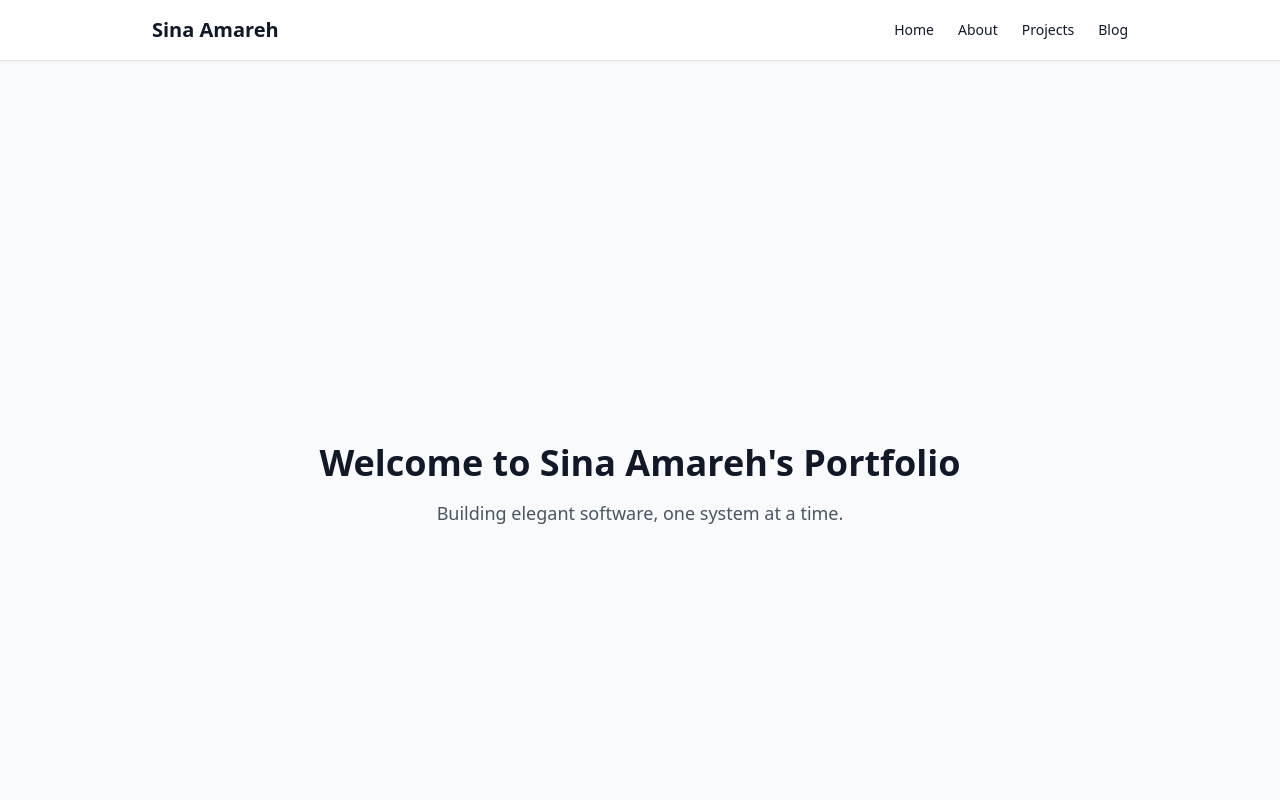
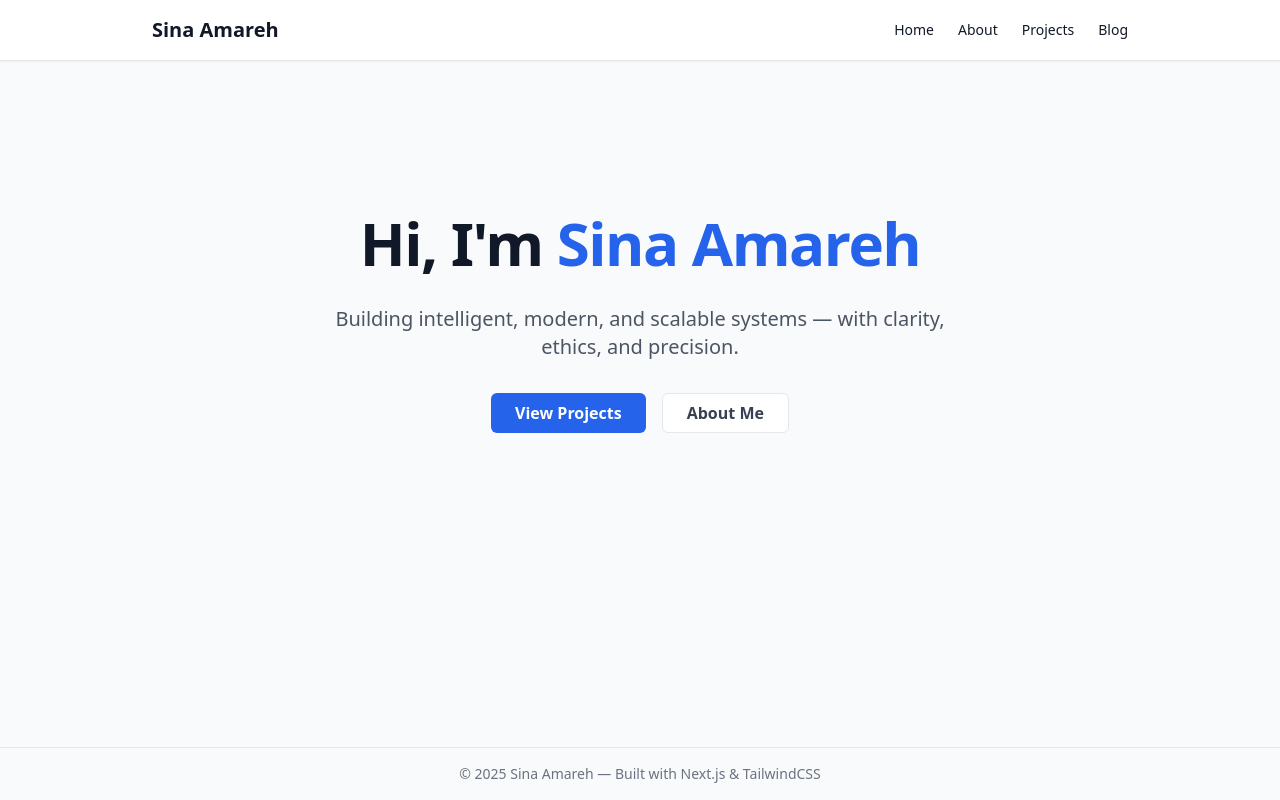
Before and after one commit to Sina-Amare/Portfolio, a Next.js app: page / in a window 1280 px wide. Shown: the top 800 px of the page. Built offline with nearby package versions, Linux system fonts and the light colour scheme.

Commit message:
feat(task-1.2): implemented Hero section with motion and brand identity

```diff
--- /dev/null
+++ b/app/(site)/components/Hero.tsx
@@ -0,0 +1,44 @@
+"use client";
+import { motion } from "framer-motion";
+import { Button } from "@/components/ui/button";
+import Link from "next/link";
+
+export default function Hero() {
+  return (
+    <section className="flex flex-col items-center justify-center text-center py-32 space-y-8">
+      <motion.h1
+        initial={{ opacity: 0, y: 40 }}
+        animate={{ opacity: 1, y: 0 }}
+        transition={{ duration: 0.6, ease: "easeOut" }}
+        className="text-5xl sm:text-6xl font-extrabold tracking-tight text-gray-900"
+      >
+        Hi, I'm <span className="text-blue-600">Sina Amareh</span>
+      </motion.h1>
+
+      <motion.p
+        initial={{ opacity: 0, y: 20 }}
+        animate={{ opacity: 1, y: 0 }}
+        transition={{ delay: 0.2, duration: 0.6, ease: "easeOut" }}
+        className="max-w-2xl text-gray-600 text-lg sm:text-xl"
+      >
+        Building intelligent, modern, and scalable systems — with clarity, ethics, and precision.
+      </motion.p>
+
+      <motion.div
+        initial={{ opacity: 0 }}
+        animate={{ opacity: 1 }}
+        transition={{ delay: 0.4, duration: 0.6 }}
+        className="flex space-x-4 mt-8"
+      >
+        <Link href="/projects">
+          <Button className="px-6 py-3 text-base font-semibold">View Projects</Button>
+        </Link>
+        <Link href="/about">
+          <Button variant="outline" className="px-6 py-3 text-base font-semibold">
+            About Me
+          </Button>
+        </Link>
+      </motion.div>
+    </section>
+  );
+}
--- a/app/(site)/page.tsx
+++ b/app/(site)/page.tsx
@@ -1,9 +1,10 @@
 // page.tsx
+import Hero from "./components/Hero";
+
 export default function HomePage() {
   return (
-    <main className="flex min-h-screen flex-col items-center justify-center p-8">
-      <h1 className="text-4xl font-bold mb-4">Welcome to Sina Amareh's Portfolio</h1>
-      <p className="text-lg text-gray-600">Building elegant software, one system at a time.</p>
+    <main>
+      <Hero />
     </main>
   );
 }
--- /dev/null
+++ b/components/ui/button.tsx
@@ -0,0 +1,48 @@
+import * as React from "react";
+import { cva, type VariantProps } from "class-variance-authority";
+
+import { cn } from "@/lib/utils";
+
+const buttonVariants = cva(
+  "inline-flex items-center justify-center whitespace-nowrap rounded-md text-sm font-medium transition-colors focus-visible:outline-none focus-visible:ring-2 focus-visible:ring-blue-500 focus-visible:ring-offset-2 disabled:pointer-events-none disabled:opacity-50",
+  {
+    variants: {
+      variant: {
+        default: "bg-blue-600 text-white hover:bg-blue-700",
+        destructive: "bg-red-600 text-white hover:bg-red-700",
+        outline: "border border-gray-30 bg-white hover:bg-gray-100 text-gray-700",
+        secondary: "bg-gray-100 text-gray-700 hover:bg-gray-200",
+        ghost: "hover:bg-gray-100 text-gray-700",
+        link: "text-blue-600 underline-offset-4 hover:underline",
+      },
+      size: {
+        default: "h-10 px-4 py-2",
+        sm: "h-9 rounded-md px-3",
+        lg: "h-11 rounded-md px-8",
+        icon: "h-10 w-10",
+      },
+    },
+    defaultVariants: {
+      variant: "default",
+      size: "default",
+    },
+  }
+);
+
+export interface ButtonProps
+  extends React.ButtonHTMLAttributes<HTMLButtonElement>,
+    VariantProps<typeof buttonVariants> {
+  asChild?: boolean;
+}
+
+const Button = React.forwardRef<HTMLButtonElement, ButtonProps>(
+  ({ className, variant, size, asChild = false, ...props }, ref) => {
+    const Comp = asChild ? React.Fragment : "button";
+    return (
+      <Comp className={cn(buttonVariants({ variant, size, className }))} ref={ref} {...props} />
+    );
+  }
+);
+Button.displayName = "Button";
+
+export { Button, buttonVariants };
--- /dev/null
+++ b/lib/utils.ts
@@ -0,0 +1,6 @@
+import { type ClassValue, clsx } from "clsx";
+import { twMerge } from "tailwind-merge";
+
+export function cn(...inputs: ClassValue[]) {
+  return twMerge(clsx(inputs));
+}
--- a/package.json
+++ b/package.json
@@ -19,6 +19,7 @@
   "license": "ISC",
   "dependencies": {
     "@shadcn/ui": "^0.0.4",
+    "framer-motion": "^12.23.24",
     "next": "^13.5.6",
     "react": "^18.2.0",
     "react-dom": "^18.2.0"
--- a/tailwind.config.js
+++ b/tailwind.config.js
@@ -1,6 +1,18 @@
 /** @type {import('tailwindcss').Config} */
 module.exports = {
   content: ["./app/**/*.{js,ts,jsx,tsx}", "./components/**/*.{js,ts,jsx,tsx}"],
-  theme: { extend: {} },
+  theme: {
+    extend: {
+      colors: {
+        brand: {
+          blue: "#2563eb",
+          dark: "#1e293b",
+        },
+      },
+      transitionTimingFunction: {
+        smooth: "cubic-bezier(0.4, 0, 0.2, 1)",
+      },
+    },
+  },
   plugins: [],
 };
--- a/tsconfig.json
+++ b/tsconfig.json
@@ -7,7 +7,7 @@
     "strict": true,
     "baseUrl": ".",
     "paths": {
-      "*": [
+      "@/*": [
         "./*"
       ]
     },
```
Also changed, not shown: 2 other files (tests, documents, lock files or other folders).
